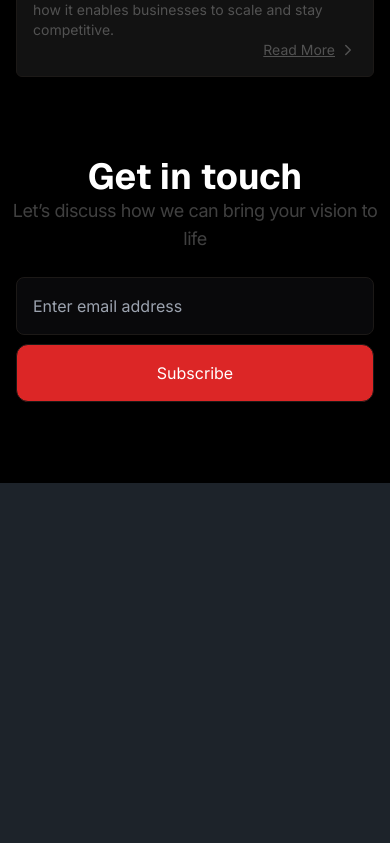
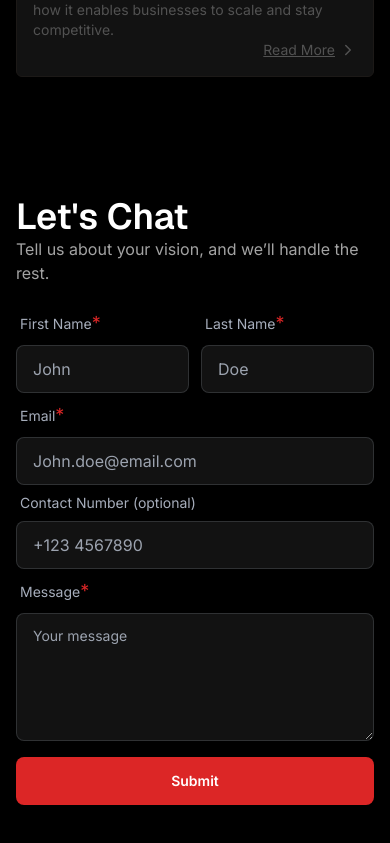
Before and after one commit to Codewith-ARK/arkiva-portfolio, a Next.js app: page / in a window 390 px wide. Shown: the part 11011-11854 px from the top of the page. Before the commit the page ends 11494 px from the top, so only its background shows below. Built offline with nearby package versions, Linux system fonts and the light colour scheme.

Commit message:
[✨] added contact page

```diff
--- /dev/null
+++ b/app/thank-you/page.jsx
@@ -0,0 +1,16 @@
+import Image from 'next/image'
+import Link from 'next/link'
+import React from 'react'
+
+export default function page() {
+  return (
+    <section className='h-screen flex flex-col-reverse md:flex-row justify-center items-center gap-4'>
+      <div>
+        <h1 className='text-6xl font-bold'>Thank You!</h1>
+        <p className='text-sm text-center'>Thank you for subscribing to our newsletter</p>
+        <Link href={"/"} className='w-full md:w-auto mt-6 btn rounded-full text-white bg-red-600 hover:bg-red-800 border-transparent'>Go Back</Link>
+      </div>
+      <Image alt="thank-you-image" src={"/img/thank-you.png"} width={450} height={380} className='h-80 object-contain' />
+    </section>
+  )
+}
--- a/components/Sections/Contact.jsx
+++ b/components/Sections/Contact.jsx
@@ -2,13 +2,88 @@ import React from 'react'
 import SectionHeading from '../SectionHeading'
 import SectionSubHeading from '../SectionSubHeading'
 import StarBorder from '../blocks/Animations/StarBorder/StarBorder'
+import Boxes from '../Patterns/Boxes'
 
 export default function Contact() {
   return (
     <section id='contact' className='py-20 flex flex-col justify-center items-center'>
-      <SectionHeading text={"Get in touch"} />
-      <SectionSubHeading text={"Let’s discuss how we can bring your vision to life"} />
+      {/* <SectionHeading text={"Get in touch"} /> */}
+      {/* <SectionSubHeading text={"Let’s discuss how we can bring your vision to life"} /> */}
+      <section className='w-full h-[650px] flex'>
+        <div className='w-full md:block md:1/2 lg:w-1/3 py-10 p-4 md:px-10'>
+          <h2 className='text-4xl font-semibold'>Let's Chat</h2>
+          <p className='text-neutral-400'>Tell us about your vision, and we’ll handle the rest.</p>
+          <form method='post' action={"https://formsubmit.co/4d6c2573499e4ea054a3916c136adc14"} className='mt-4'>
+            <div className='flex gap-3'>
 
+              <label className="form-control w-1/2">
+                <div className="label">
+                  <span className="label-text">
+                    First Name
+                    <RequiredFieldMarker />
+                  </span>
+                </div>
+                <input required minLength={3} type="text" name='first-name' placeholder="John" className="bg-neutral-900/80 input input-bordered w-full" />
+              </label>
+
+              <label className="form-control w-1/2">
+                <div className="label">
+                  <span className="label-text">
+                    Last Name
+                    <RequiredFieldMarker />
+                  </span>
+                </div>
+                <input required minLength={3} type="text" name='last-name' placeholder="Doe" className="bg-neutral-900/80 input input-bordered w-full" />
+              </label>
+            </div>
+
+            <label className="form-control w-full">
+              <div className="label">
+                <span className="label-text">
+                  Email
+                  <RequiredFieldMarker />
+                </span>
+              </div>
+              <input required type="email" name='email' placeholder="John.doe@email.com" className="bg-neutral-900/80 input input-bordered w-full" />
+            </label>
+
+            <label className="form-control w-full">
+              <div className="label">
+                <span className="label-text">Contact Number (optional)</span>
+              </div>
+              <input type="tel" name='contact-number' placeholder="+123 4567890" className="bg-neutral-900/80 input input-bordered w-full" />
+            </label>
+
+            <label className="form-control">
+              <div className="label">
+                <span className="label-text">
+                  Message
+                  <RequiredFieldMarker />
+                </span>
+              </div>
+              <textarea minLength={3} name='message' className="textarea textarea-bordered h-32 bg-neutral-900/80" placeholder="Your message"></textarea>
+            </label>
+
+            <button className='mt-4 btn w-full text-white bg-red-600 hover:bg-red-800 border-transparent' type="submit">Submit</button>
+
+            {/* Form submit fields */}
+            <input type="hidden" name="_next" value={`${process.env.BASE_URL}/thank-you`}></input>
+            <input type="hidden" name="_captcha" value="false"></input>
+            <input type="hidden" name="_subject" value="New Response from Arkiva"></input>
+            <input type="hidden" name="_template" value="table"></input>
+          </form>
+        </div>
+        <div className='hidden md:block md:w-1/2 lg:w-2/3 h-full p-4 pe-0 bg-neutral-900 overflow-hidden rounded-l-xl'>
+          {/* <img className='w-full h-full object-cover rounded-lg' src="/patterns/contact-bg-pattern.png" alt="contact page" /> */}
+          <Boxes />
+        </div>
+      </section>
+    </section>
+  )
+}
+
+function Old() {
+  return (
     <div className='w-full lg:w-[450px] mt-6 px-4 flex flex-col md:flex-row gap-2'>
       <input type="text" className='h-[58px] bg-zinc-950 border-stone-900 text-stone-400 input input-bordered lg:grow' placeholder='Enter email address' />
       {/* <input type="submit" value="Subscribe" className='btn' /> */}
@@ -16,6 +91,11 @@ export default function Contact() {
         Subscribe
       </StarBorder>
     </div>
-    </section>
   )
 }
+
+function RequiredFieldMarker() {
+  return (
+    <span className='text-red-600 text-lg'>*</span>
+  )
+}
```
Also changed, not shown: public/img/thank-you.png (added). Lines whose indentation alone changed are shown as unchanged.
